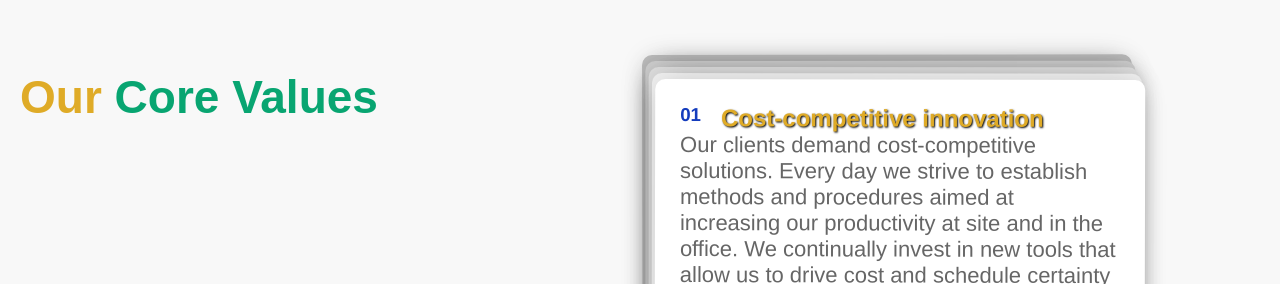
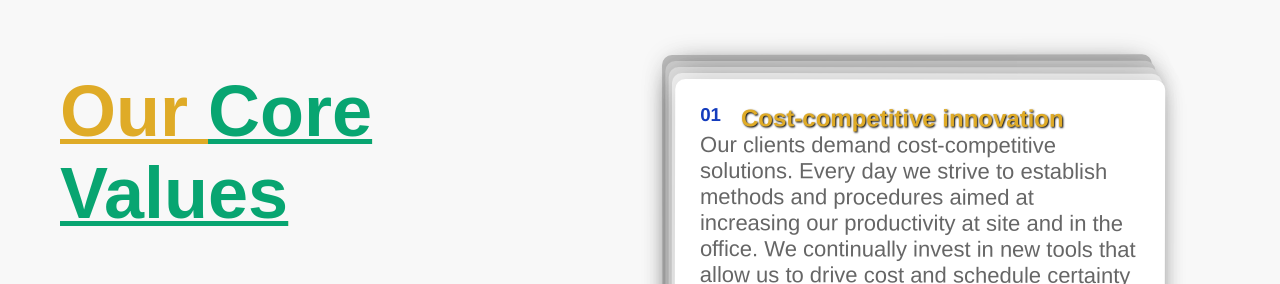
Before and after one commit to austrio-tech/AZ-Engineers-Website-Frontend, a React (Create React App) app: page / in a window 1280 px wide. Shown: the part 928-1212 px from the top of the page. Built offline with nearby package versions, Linux system fonts and the light colour scheme.

Commit message:
`Updated`: CoreValuesSection2

```diff
--- a/src/sections/CoreValuesSection.jsx
+++ b/src/sections/CoreValuesSection.jsx
@@ -54,7 +54,12 @@ const CardComponent = () => {
 
   return (
     <div className="main-container">
-      <div className="header-container">Our <div className="headingTitle">Core Values</div></div>
+      <div className="header-container">
+        Our{" "}
+        <div className="headingTitle">
+          Core <br /> Values
+        </div>
+      </div>
       <div className="cards-container">
         {cards?.map((card, idx) => {
           const rotationAngle = 0.5 * (-(cards.length / 2) + card.index + 1);
--- a/src/sections/style/CoreValuesSection.css
+++ b/src/sections/style/CoreValuesSection.css
@@ -2,24 +2,31 @@
   display: flex;
   justify-content: right;
   /* align-items: center; */
-  padding: 200px 20px;
+  padding: 200px 20px 400px 20px;
   flex-wrap: wrap;
   gap: 20px; /* Add some spacing between cards */
   position: relative;
   /* padding: 20px; */
   background-color: #f8f8f8;
-  height: 80vh;
+  /* height: 80vh; */
 }
 
 .header-container {
   flex: 1;
-  font-size: 46px;
+  font-size: 72px;
+  padding-left: 40px;
+  text-decoration: underline;
   font-weight: bold;
   color: var(--primary-color);
+  text-decoration-color: var(--primary-color);
+  text-decoration-thickness: 5px;
   text-align: left;
 }
 .headingTitle {
   color: var(--heading-color);
+  text-decoration: underline;
+  text-decoration-color: var(--heading-color);
+  text-decoration-thickness: 5px;
   display: inline;
 }
 
```
